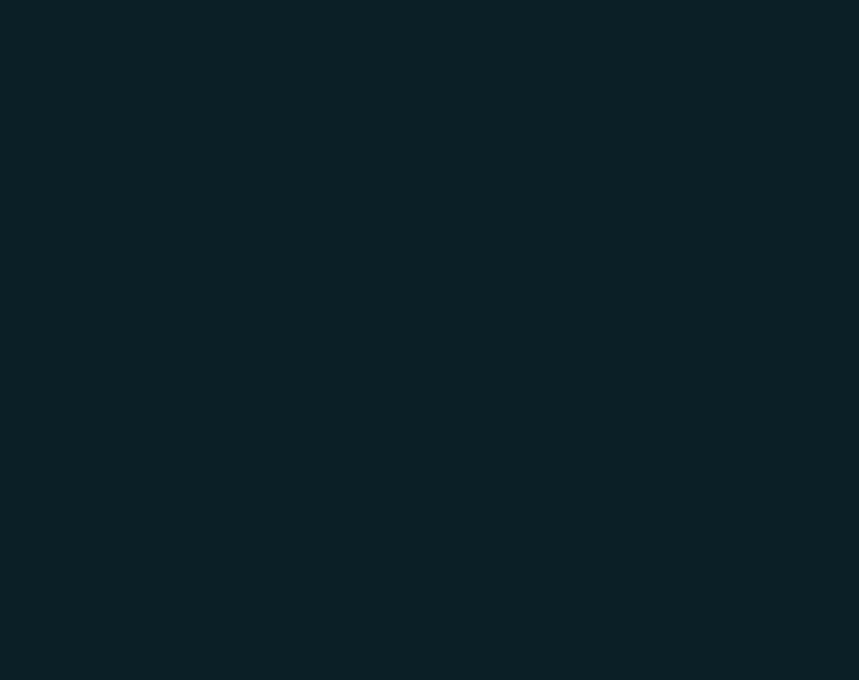
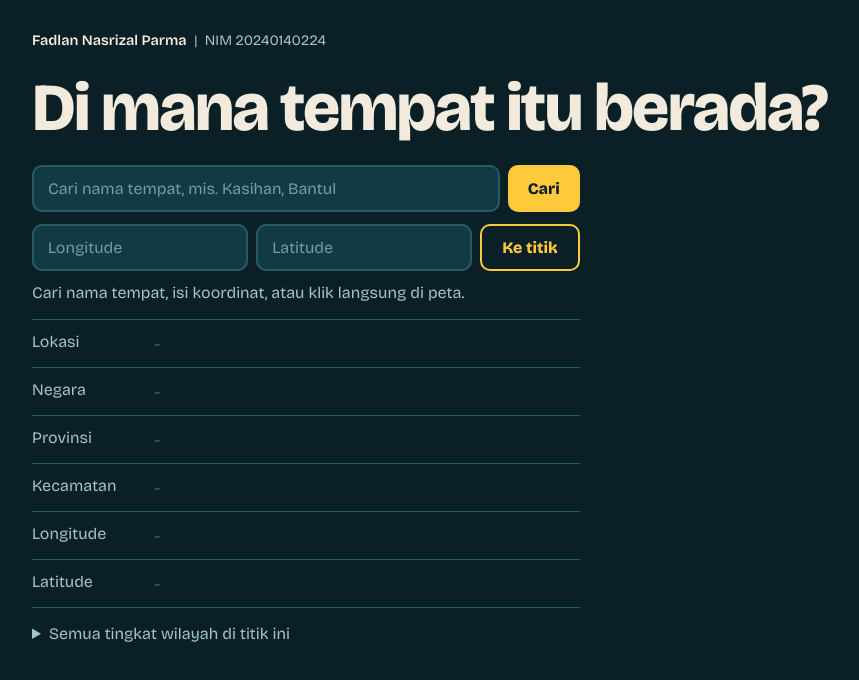
Before and after one commit to fadlan243/224_WeatherApi, a website: page public/index.html in a window 1280 px wide. Shown: the whole page, without its empty margins (58-917 px from the left). Drawn offline with nearby package versions, Linux system fonts and the light colour scheme.

Commit message:
tambah tampilan data lokasi

```diff
--- a/public/index.html
+++ b/public/index.html
@@ -92,5 +92,39 @@
         .leaflet-container { background: var(--sea); font-family: inherit; }
     </style>
 </head>
+<body>
+<main class="wrap">
+    <p class="identitas"><b>Fadlan Nasrizal Parma</b> &nbsp;|&nbsp; NIM 20240140224</p>
+
+    <h1>Di mana tempat itu berada?</h1>
+
+    <div class="grid">
+        <section>
+            <form id="form">
+                <input id="lokasi" type="text" placeholder="Cari nama tempat, mis. Kasihan, Bantul" autocomplete="off" required>
+                <button id="tombol" type="submit">Cari</button>
+            </form>
+
+            <form id="form-koordinat">
+                <input id="in-lon" type="number" step="any" placeholder="Longitude" aria-label="Longitude" required>
+                <input id="in-lat" type="number" step="any" placeholder="Latitude" aria-label="Latitude" required>
+                <button type="submit">Ke titik</button>
+            </form>
+
+            <p id="status" class="status" role="status">Cari nama tempat, isi koordinat, atau klik langsung di peta.</p>
+
+            <dl>
+                <div class="baris"><dt>Lokasi</dt><dd id="hasil-lokasi" class="kosong">-</dd></div>
+                <div class="baris"><dt>Negara</dt><dd id="negara" class="kosong">-</dd></div>
+                <div class="baris"><dt>Provinsi</dt><dd id="provinsi" class="kosong">-</dd></div>
+                <div class="baris"><dt>Kecamatan</dt><dd id="kecamatan" class="kosong">-</dd></div>
+                <div class="baris"><dt>Longitude</dt><dd id="longitude" class="kosong">-</dd></div>
+                <div class="baris"><dt>Latitude</dt><dd id="latitude" class="kosong">-</dd></div>
+            </dl>
+
+            <details>
+                <summary>Semua tingkat wilayah di titik ini</summary>
+                <div id="detail">Belum ada data.</div>
+            </details>
 
 </html>
```
